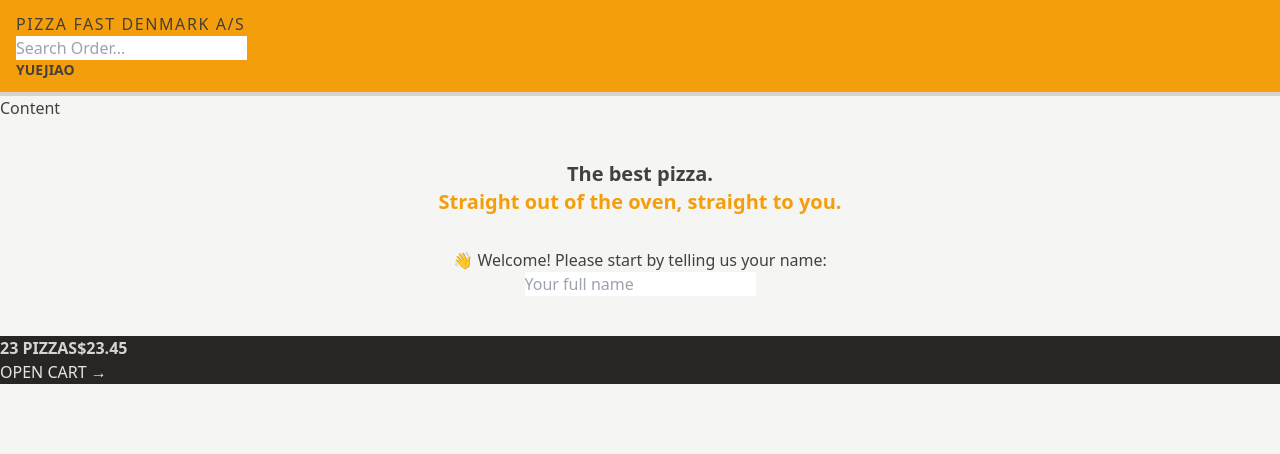
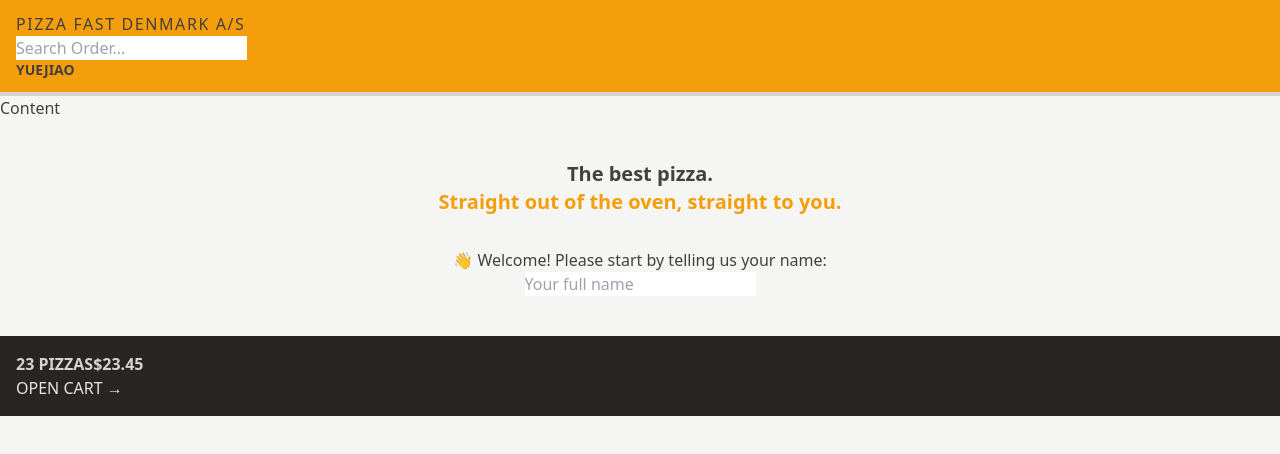
Before and after one commit to YuejiaoShi/pizza-fast-shop, a React (Vite) app: page / in a window 1280 px wide. Shown: the top 454 px of the page. Built offline with nearby package versions, Linux system fonts and the light colour scheme.

Commit message:
add padding

```diff
--- a/src/features/cart/CartOverview.tsx
+++ b/src/features/cart/CartOverview.tsx
@@ -3,7 +3,7 @@
 
 const CartOverview: React.FC = () => {
   return (
-    <div className="bg-stone-800 text-stone-200 uppercase">
+    <div className="bg-stone-800 text-stone-200 uppercase p-4">
       <p className="text-stone-300 font-semibold ">
         <span>23 pizzas</span>
         <span>$23.45</span>
```
